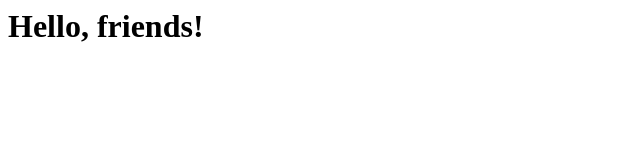
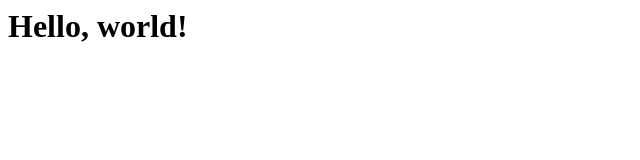
Before and after one commit to ingshtrom/bible-study, a plain HTML site: page index.html in a window 1280 px wide. Shown: the full height of the page, 0-640 px from the left. Drawn offline with Linux system fonts and the light colour scheme.

Commit message:
make changes to attempt to publish website
Signed-off-by: Alex Hokanson <571756+ingshtrom@users.noreply.github.com>

```diff
--- a/index.html
+++ b/index.html
@@ -1 +1 @@
-<h1>Hello, friends!</h1>
+<h1>Hello, world!</h1>
```
